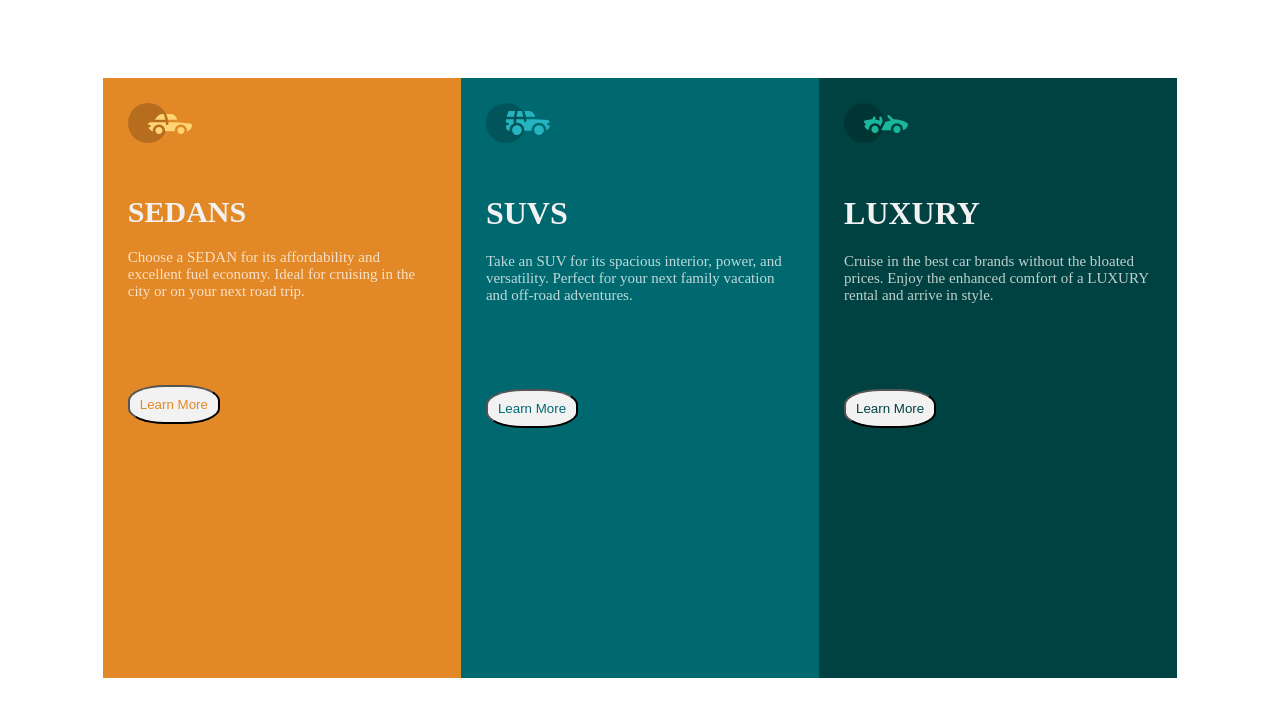
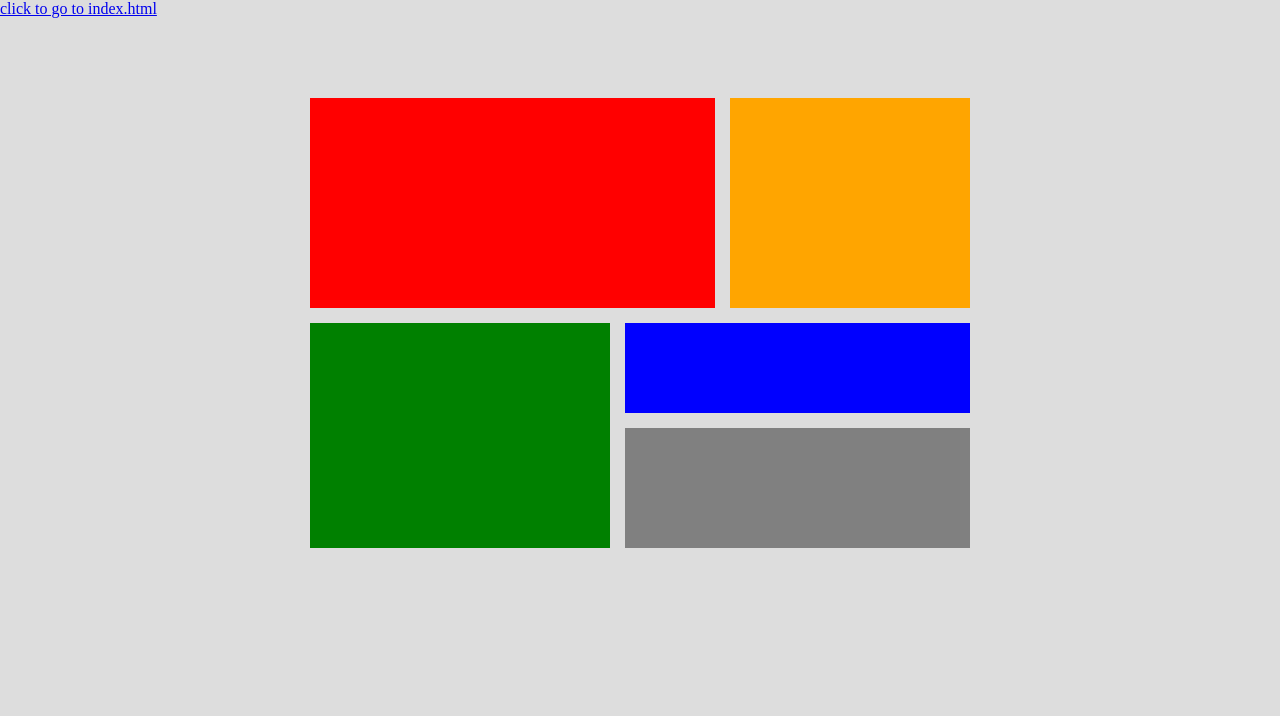
Before and after one commit to EmmanuelAdubasim/CSS-Flexbox-and-Grid-Layout, a plain HTML site: page grid.html in a window 1280 px wide. Shown: the top 716 px of the page. Drawn offline with Linux system fonts and the light colour scheme; a web font is replaced by a local one.

Commit message:
first commit

```diff
--- /dev/null
+++ b/grid.css
@@ -0,0 +1,42 @@
+* {
+    margin: 0;
+    padding: 0;
+    box-sizing: border-box;
+  }
+  body {
+    background-color: #ddd;
+  }
+
+  .grid--container {
+    display: grid;
+    gap: 15px;
+    margin-top: 80px;
+    justify-content: center;
+    grid-template-areas:
+      "a a b"
+      "c d d "
+      "c e e";
+    grid-template-columns: 300px 90px 240px;
+    grid-template-rows: 210px 90px 120px;
+  }
+
+  .grid-1 {
+    background-color: red;
+    grid-area: a;
+  }
+  .grid-2 {
+    background-color: orange;
+    grid-area: b;
+  }
+  .grid-3 {
+    background-color: green;
+    grid-area: c;
+  }
+  .grid-4 {
+    background-color: blue;
+    grid-area: d;
+  }
+  .grid-5 {
+    background-color: grey;
+    grid-area: e;
+  }
--- a/grid.html
+++ b/grid.html
@@ -1,42 +1,22 @@
 <!DOCTYPE html>
 <html lang="en">
-<head>
-    <meta charset="UTF-8">
-    <meta http-equiv="X-UA-Compatible" content="IE=edge">
-    <meta name="viewport" content="width=device-width, initial-scale=1.0">
-    <title> CSS Flexbox and Grid Layout</title>
-    <link rel="shortcut icon" href="./images/favicon-32x32.png" type="image/x-icon">
-    <link rel="stylesheet" href="style.css">
-    <style>
-
-    </style>
-</head>
-
-<body>
-
-
-    <div class="grid-3-col">
-        <div class="sedan">
-            <img src="./images/icon-sedans.svg" alt="">
-            <h1 class="heading">sedans</h1>
-            <p>
-                Choose a <span>sedan</span> for its affordability and excellent fuel economy. Ideal for cruising in the city or on your next road trip.
-            </p>
-            <button>Learn More</button>
-        </div>
-        <div class="suvs">
-            <img src="./images/icon-suvs.svg" alt="">
-            <h1 class="heading">suvs</h1>
-            <p>Take an <span>suv</span> for its spacious interior, power, and versatility. Perfect for your next family vacation and off-road adventures.</p>
-            <button>Learn More</button>
-        </div>
-        <div class="luxury">
-            <img src="./images/icon-luxury.svg" alt="">
-            <h1 class="heading">luxury</h1>
-            <p>Cruise in the best car brands without the bloated prices. Enjoy the enhanced comfort of a <span>luxury</span> rental and arrive in style.</p>
-            <button>Learn More</button>
-        </div>
-    </div>
-
-</body>
+  <head>
+    <meta charset="UTF-8" />
+    <meta http-equiv="X-UA-Compatible" content="IE=edge" />
+    <meta name="viewport" content="width=device-width, initial-scale=1.0" />
+    <link rel="stylesheet" href="grid.css" />
+    <title>Grid task | Zuri</title>
+  </head>
+  <body>
+    <section>
+      <a href="index.html">click to go to index.html</a>
+      <div class="grid--container">
+        <div class="grid-item grid-1"></div>
+        <div class="grid-item grid-2"></div>
+        <div class="grid-item grid-3"></div>
+        <div class="grid-item grid-4"></div>
+        <div class="grid-item grid-5"></div>
+      </div>
+    </section>
+  </body>
 </html>
--- a/style.css
+++ b/index.css
@@ -79,9 +79,9 @@ button{
     text-align: center;
     margin-top: 70px;
 }
-@media screen and (min-width: 375) {
+ /* @media screen and (min-width: 375) {
     .grid-3-col{
-        /* padding: 50px; */
+        padding: 50px;
         display: block;
         width: 100%;
         height: 100vh;
@@ -90,4 +90,4 @@ button{
         margin-right: auto;
     }
 
-}
+}  */
```
Also changed, not shown: index.html (added, +43 -0 lines).
